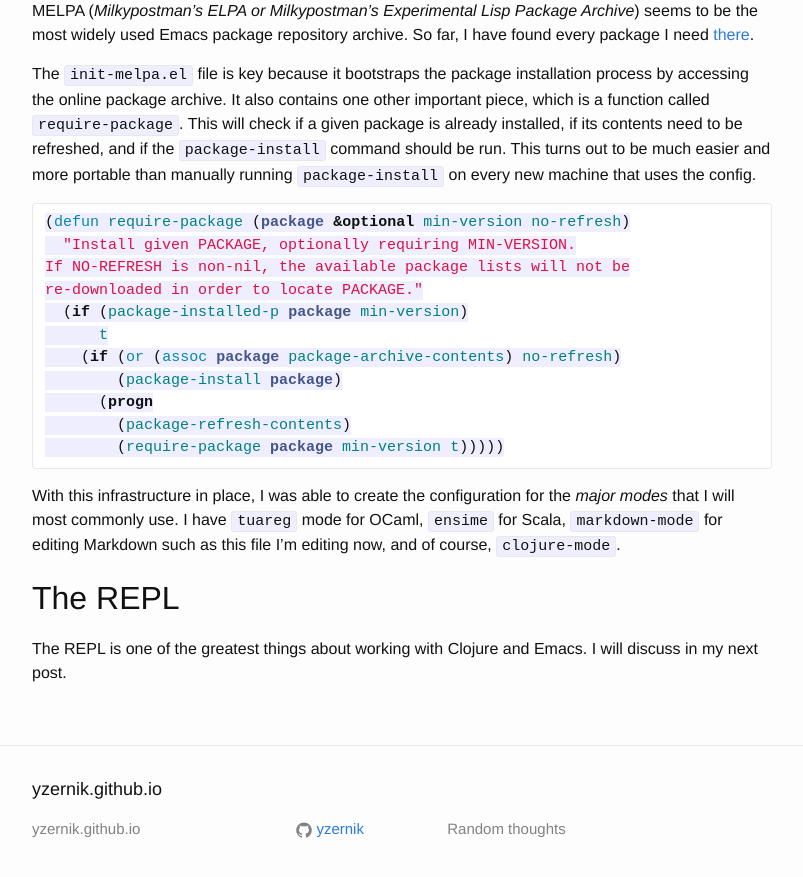
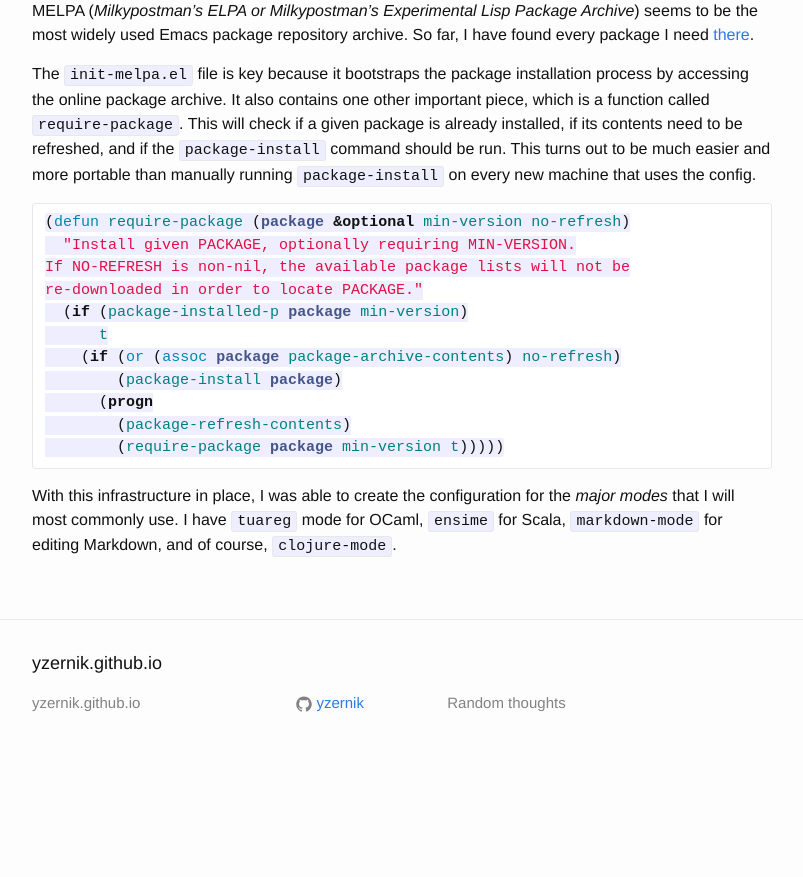
Before and after one commit to yzernik/yzernik.github.io, a Jekyll site: the page built from _posts/2015-01-31-setting-up-clojure-environment.md, in a window 1280 px wide and 900 px high, scrolled down 951 px. Shown: the top 877 px of the window, without its empty margins (238-1041 px from the left). Built offline with Jekyll 4.4.1, drawn with Linux system fonts in a browser that asks for light colours; Markdown is read by kramdown in place of the engine named in the settings; comment, search, counter and statistics services are not loaded; after the commit the page ends 1725 px from its top, so only the background shows below that.

Commit message:
update post

````diff
--- a/_posts/2015-01-31-setting-up-clojure-environment.md
+++ b/_posts/2015-01-31-setting-up-clojure-environment.md
@@ -46,11 +46,8 @@ re-downloaded in order to locate PACKAGE."
 ```
 
 
-With this infrastructure in place, I was able to create the configuration for the *major modes* that I will most commonly use. I have `tuareg` mode for OCaml, `ensime` for Scala, `markdown-mode` for editing Markdown such as this file I'm editing now, and of course, `clojure-mode`.
+With this infrastructure in place, I was able to create the configuration for the *major modes* that I will most commonly use. I have `tuareg` mode for OCaml, `ensime` for Scala, `markdown-mode` for editing Markdown, and of course, `clojure-mode`.
 
-## The REPL
-
-The REPL is one of the greatest things about working with Clojure and Emacs. I will discuss in my next post.
 
 
 [brave-and-true-emacs]:       http://www.braveclojure.com/basic-emacs/
````
